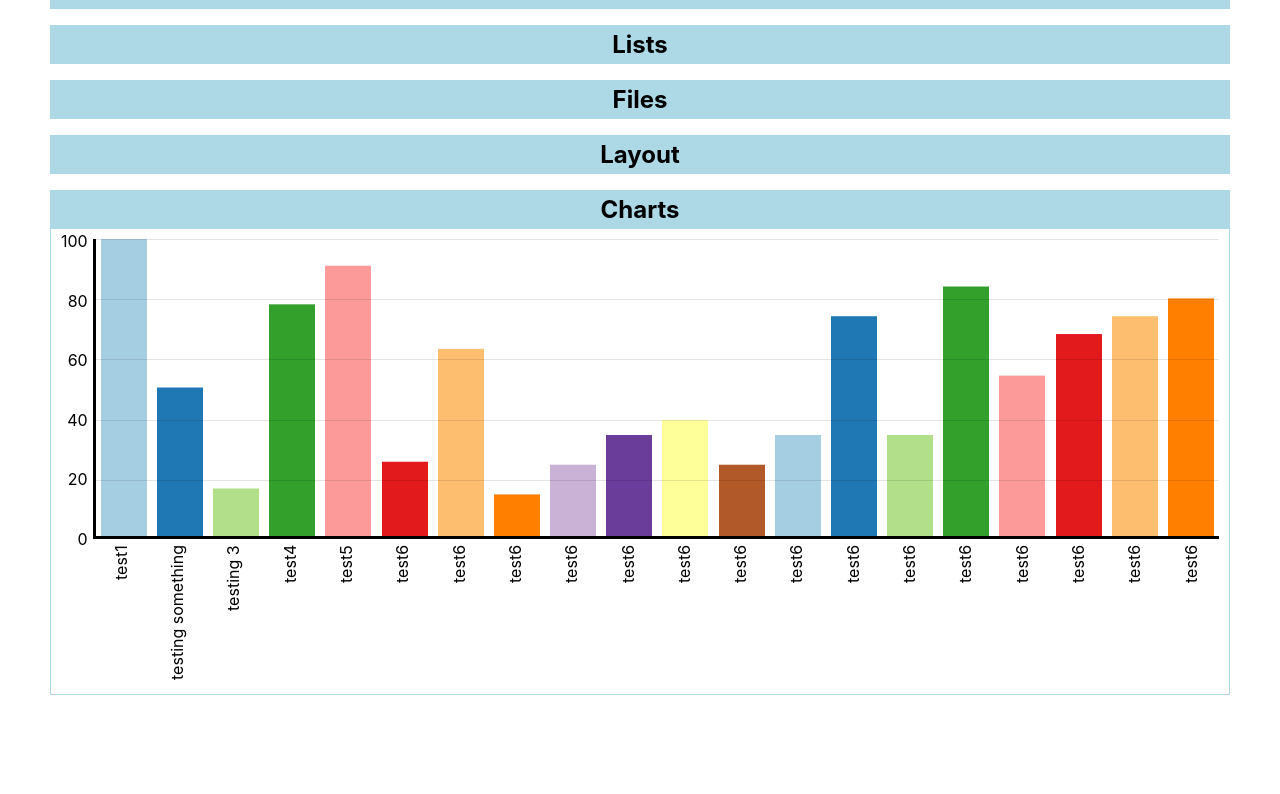
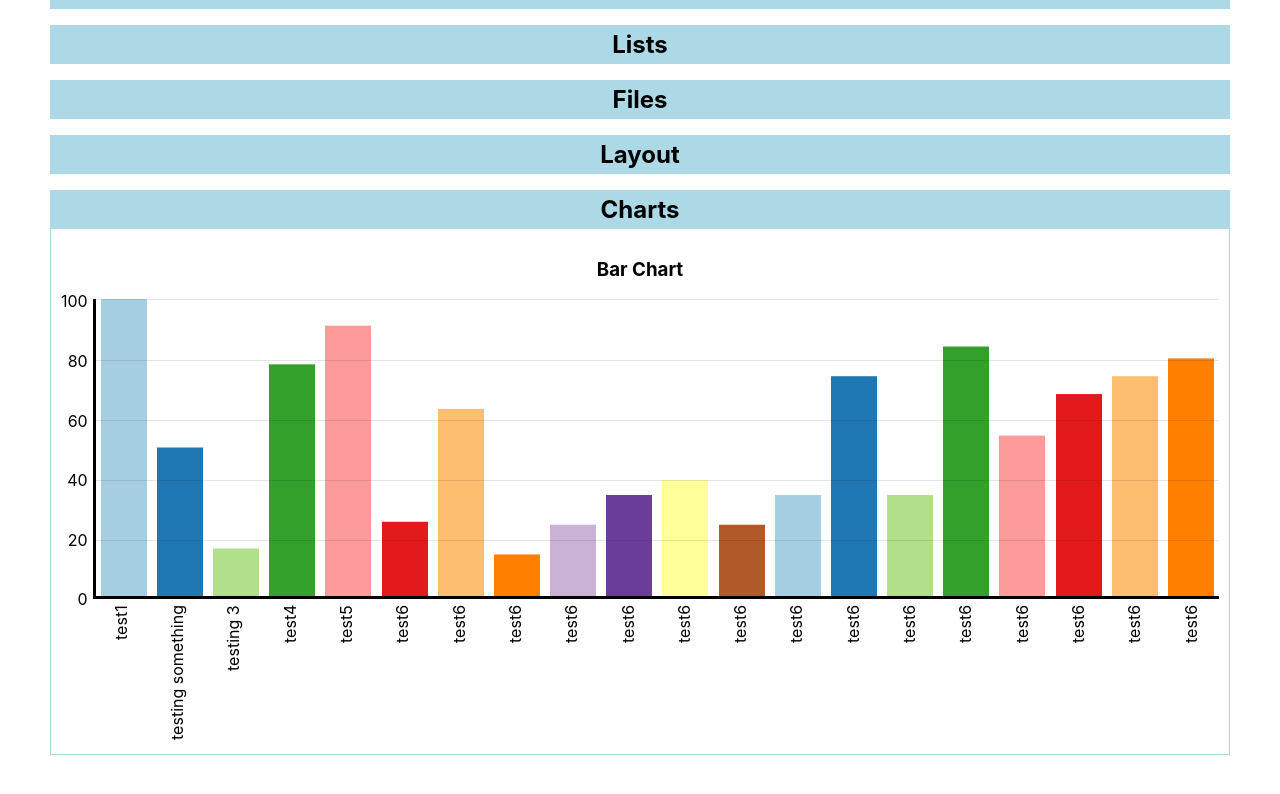
Before and after one commit to Vyper248/React-Components, a React (Create React App) app: page / in a window 1280 px wide. Shown: the part 602-1396 px from the top of the page. Built offline with nearby package versions, Linux system fonts and the light colour scheme.

Commit message:
Added title option to BarChart

```diff
--- a/src/App.js
+++ b/src/App.js
@@ -348,7 +348,7 @@ function App() {
 				</DropdownContainer>
 
 				<DropdownContainer heading='Charts' open={true} instant={true}>
-					<BarChart rangeStart={0} rangeEnd={100} data={chartData}/>
+					<BarChart title='Bar Chart' rangeStart={0} rangeEnd={100} data={chartData}/>
 				</DropdownContainer>
 
 				{/* Modals should be at the end to prevent possible glitches */}
--- a/src/components/Charts/BarChart.js
+++ b/src/components/Charts/BarChart.js
@@ -1,8 +1,17 @@
 import styled from 'styled-components';
 
 const StyledComp = styled.div`
+
+    & > div {
         display: grid;
         grid-template-columns: fit-content(50px) auto;
+    }
+
+    & h3 {
+        width: ${props => props.width ? props.width : '100%'};
+        min-width: ${props => `${props.numberItems*30}px`};
+        max-width: ${props => props.maxBarWidth ? `${props.numberItems*props.maxBarWidth}px` : ''};
+    }
 
     & #container {
         overflow: scroll;
@@ -79,7 +88,7 @@ const StyledComp = styled.div`
 
 `
 
-const BarChart = ({rangeStart, rangeEnd, data, height=300, sameColor, rangeLines=5, ...rest}) => {
+const BarChart = ({title='', rangeStart, rangeEnd, data, height=300, sameColor, rangeLines=5, ...rest}) => {
     const colors = ['#a6cee3','#1f78b4','#b2df8a','#33a02c','#fb9a99','#e31a1c','#fdbf6f','#ff7f00','#cab2d6','#6a3d9a','#ffff99','#b15928'];
     if (rangeLines > 10) rangeLines = 10;
     if (rangeLines < 1) rangeLines = 1;
@@ -110,6 +119,8 @@ const BarChart = ({rangeStart, rangeEnd, data, height=300, sameColor, rangeLines
 
     return (
         <StyledComp height={height} numberItems={data.length} {...rest}>
+            <h3>{title}</h3>
+            <div>
                 <div id='range'>
                     { rangeArr.map(x => <div>{x}</div>) }
                     <div>{rangeStart}</div>
@@ -125,6 +136,7 @@ const BarChart = ({rangeStart, rangeEnd, data, height=300, sameColor, rangeLines
                         { mappedData.map(obj => <div key={`label-${obj.id}`} className='label'>{obj.label}</div>) }
                     </div>
                 </div>
+            </div>
         </StyledComp>
     );
 }
```
Lines whose indentation alone changed are shown as unchanged.
